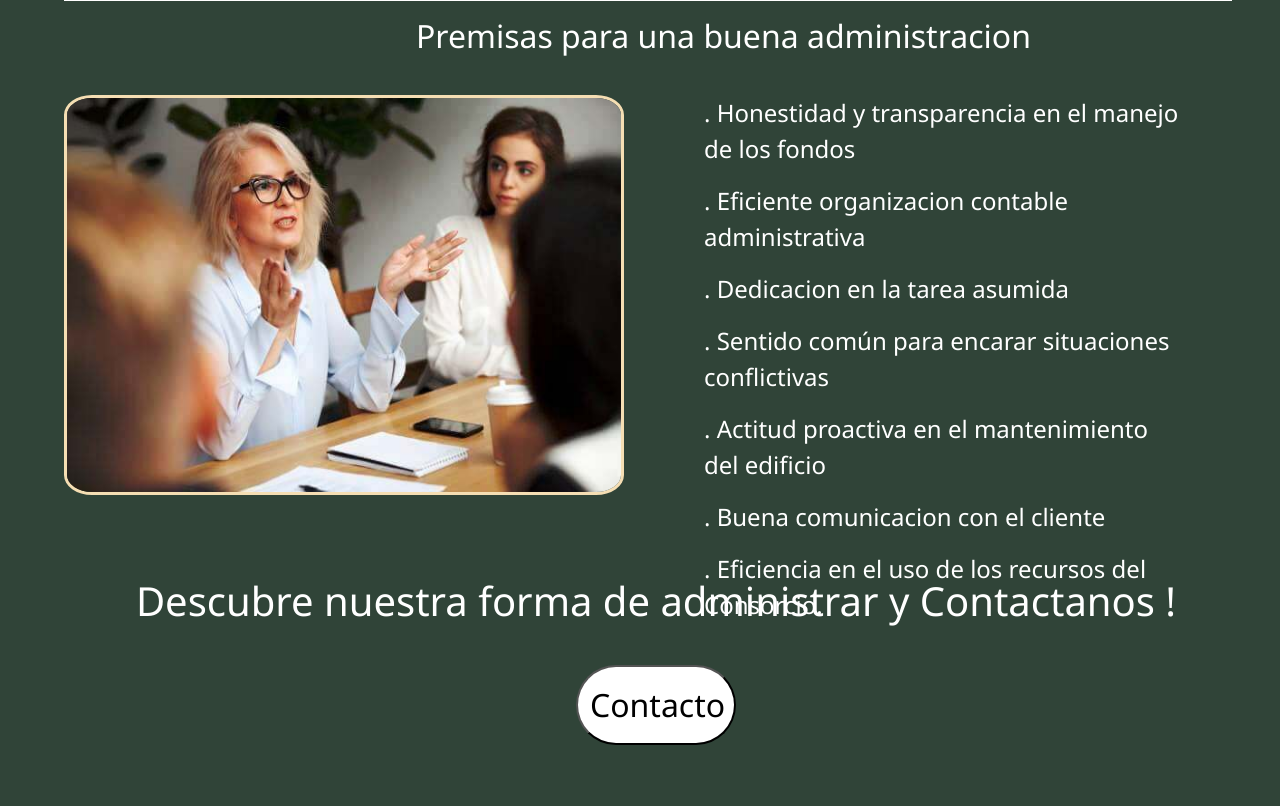
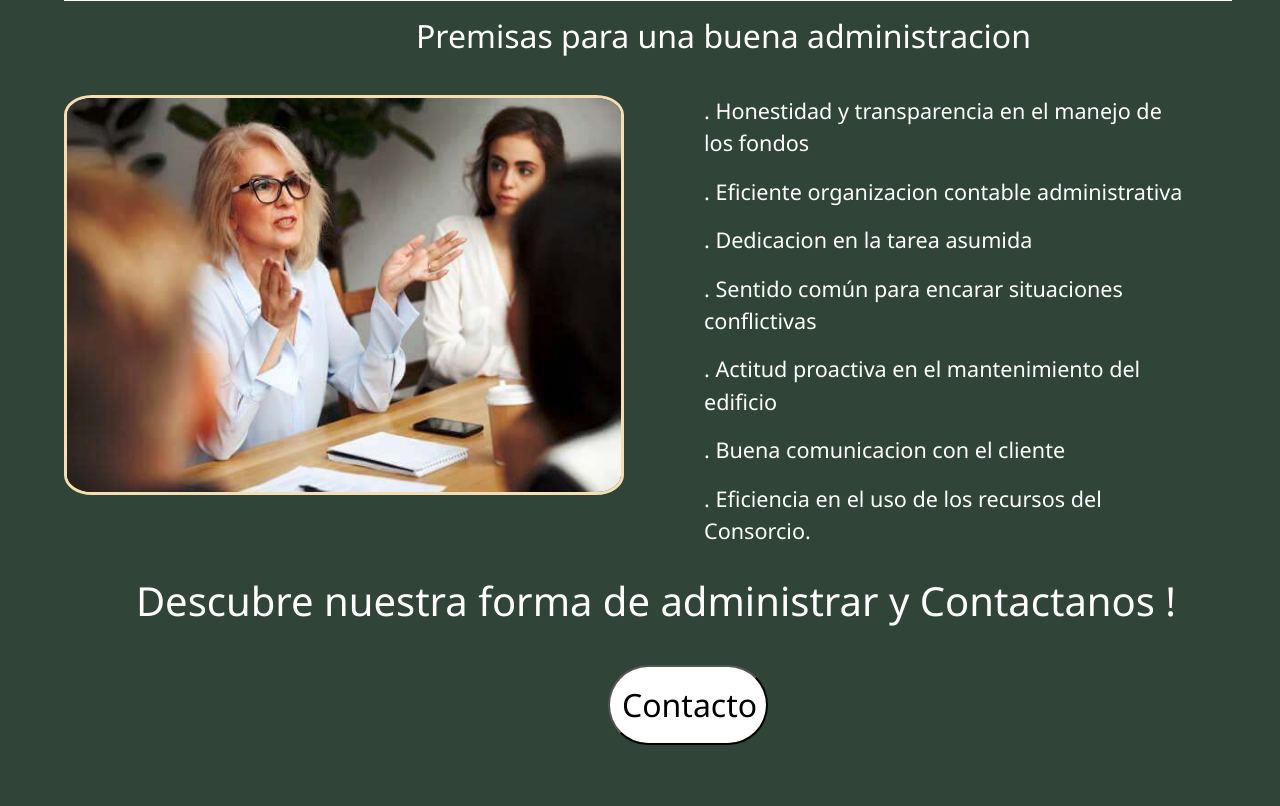
Before and after one commit to silviaanabobba/sitio, a website: page paginas/actitud.html in a window 1280 px wide. Shown: the part 1059-1865 px from the top of the page. Drawn offline with nearby package versions, Linux system fonts and the light colour scheme.

Commit message:
se modifico margin en paginas

```diff
--- a/scss/_Index.scss
+++ b/scss/_Index.scss
@@ -37,7 +37,7 @@
   font-size: 2rem;
   padding: 0.75rem;
   border-radius:10rem;
-  margin-left:35rem;
+  margin-left:37rem;
   margin-right: 15rem ;
   margin-bottom: 3rem;
     &:hover {
--- a/scss/_actitud.scss
+++ b/scss/_actitud.scss
@@ -60,7 +60,7 @@
   }
 
 .actitud__texto{
-  font-size: 1.50rem;
+  font-size: 1.35rem;
   }
 
 .container__actitud3{
@@ -111,7 +111,7 @@
   font-size: 2rem;
   padding: 0.75rem;
   border-radius:10rem;
-  margin-left:35rem;
+  margin-left:37rem;
   margin-right: 15rem ;
   margin-bottom: 3rem;
     &:hover {
--- a/scss/_galeria.scss
+++ b/scss/_galeria.scss
@@ -85,7 +85,7 @@
   font-size: 2rem;
   padding: 0.75rem;
   border-radius:10rem;
-  margin-left:35rem;
+  margin-left:37rem;
   margin-right: 15rem ;
   margin-bottom: 3rem;
     &:hover {
--- a/scss/_nosotros.scss
+++ b/scss/_nosotros.scss
@@ -183,7 +183,7 @@
   font-size: 2rem;
   padding: 0.75rem;
   border-radius:10rem;
-  margin-left:35rem;
+  margin-left:37rem;
   margin-right: 15rem ;
   margin-bottom: 3rem;
     &:hover {
```
Also changed, not shown: css/estilos.css.
